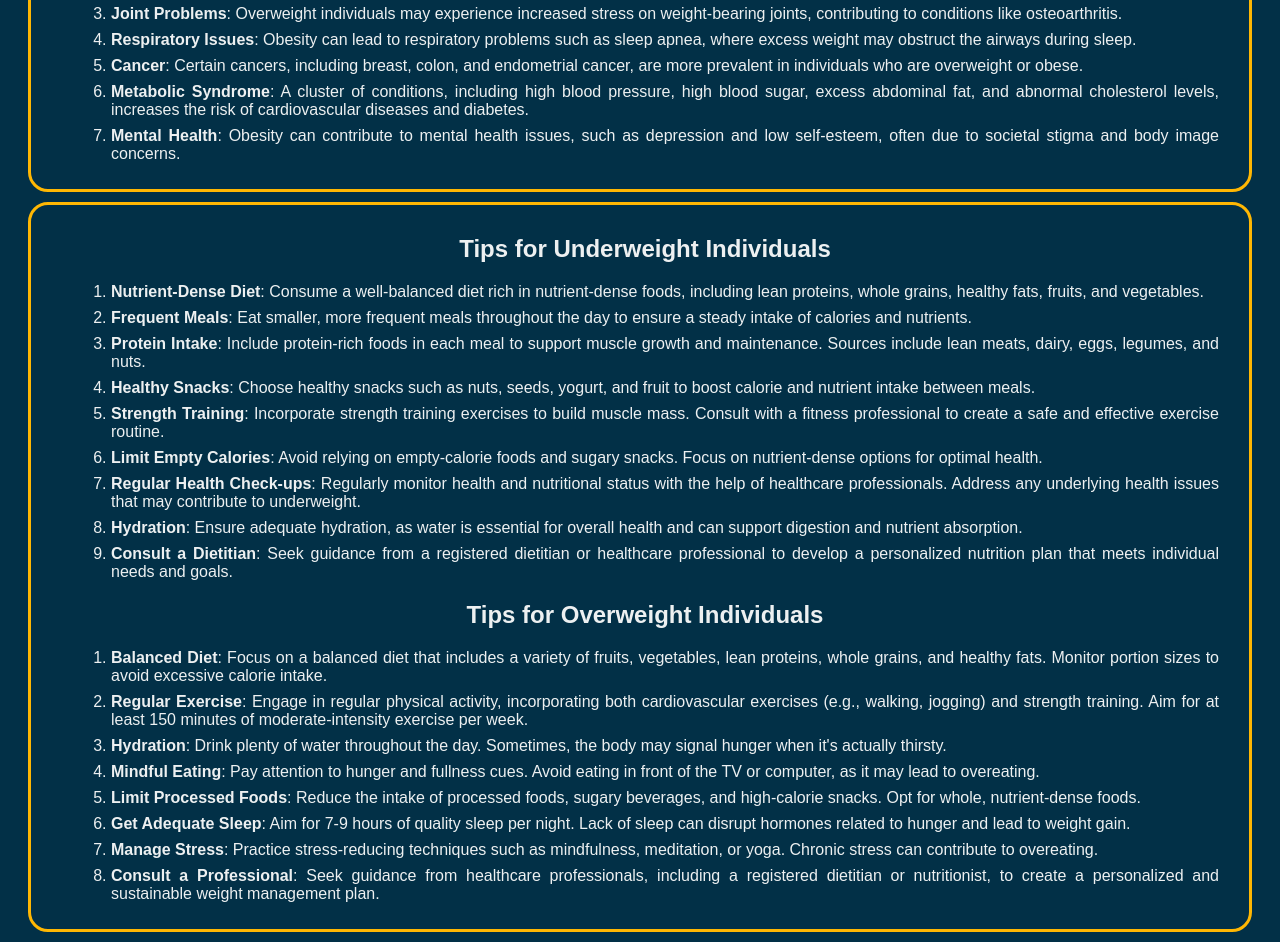
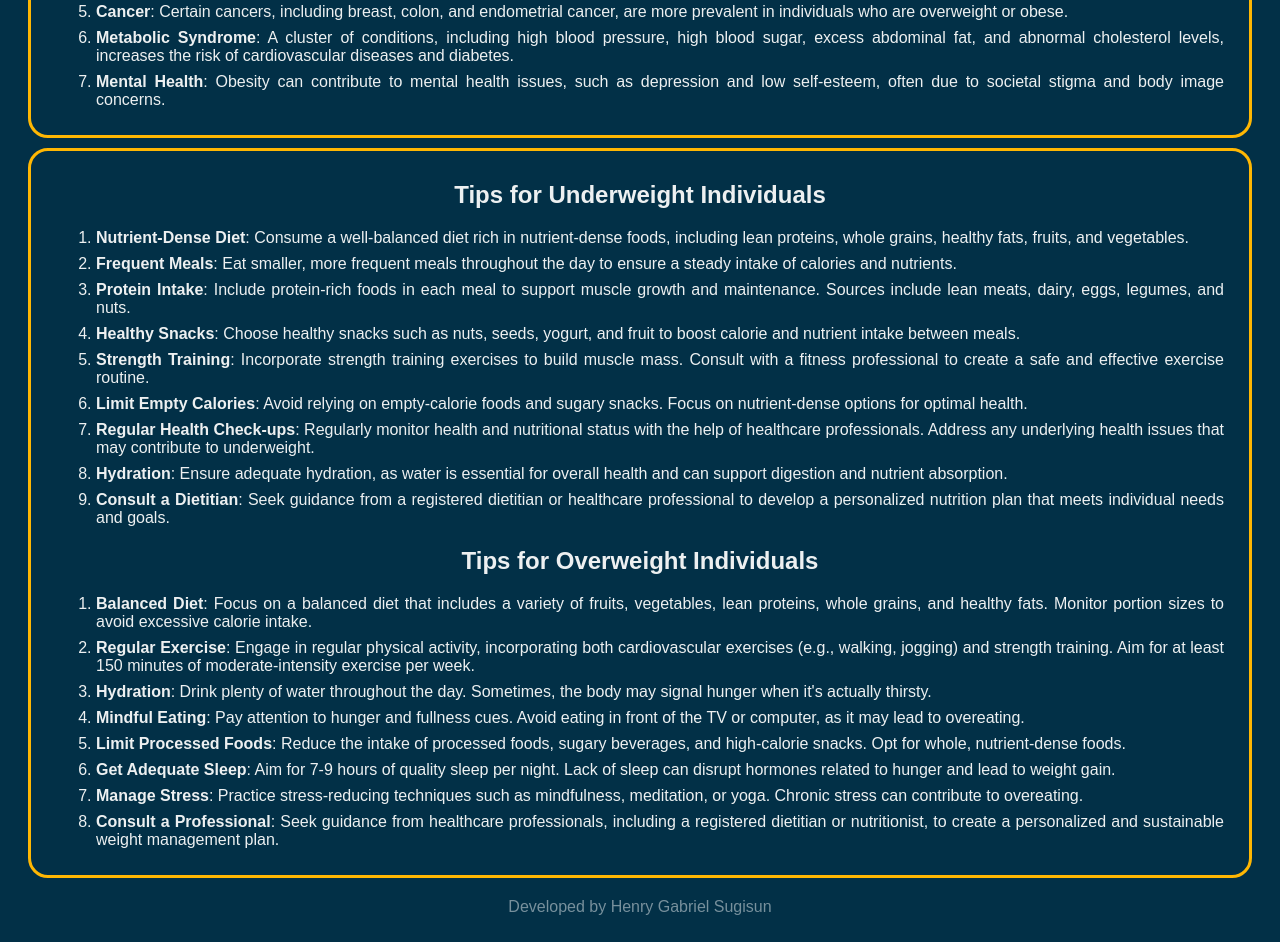
Before and after one commit to revou-fundamental-course/30-oct-23-henry-sugisun, a plain HTML site: page index.html in a window 1280 px wide. Shown: the part 1148-2090 px from the top of the page. Drawn offline with Linux system fonts and the light colour scheme.

Commit message:
add footer

```diff
--- a/css/style.css
+++ b/css/style.css
@@ -70,10 +70,11 @@ h2{
     color: #0088a9;
 }
 
-.content, .risk, .tips{
-    padding: 10px;
-    padding-left: 20px;
+.content{
+    padding: 10px 20px;
     color: #edf0f1;
+    text-align: justify;
+
 }
 
 .sticky {
@@ -254,9 +255,18 @@ input[class="gen"] + label{
     border: 3px solid #FFB703;
     margin: 10px 20px;
     border-radius: 20px;
+    padding: 10px 5px;
+    color: #edf0f1;
+    text-align: justify;
 }
 
 .risk li, .tips li{
     margin: 8px 20px;
     text-align: justify;
 }
+
+footer, footer a{
+    text-align: center;
+    color: rgba(236, 240, 241, 0.5);
+    margin: 20px;
+}
--- a/index.html
+++ b/index.html
@@ -126,6 +126,10 @@
         </p>
     </div>
 
+    <footer>
+        <a href="https://www.linkedin.com/in/hgsugisun/">Developed by Henry Gabriel Sugisun</a>
+    </footer>
+
     <script src="javascript/script.js"></script>
 </body>
 </html>
```
